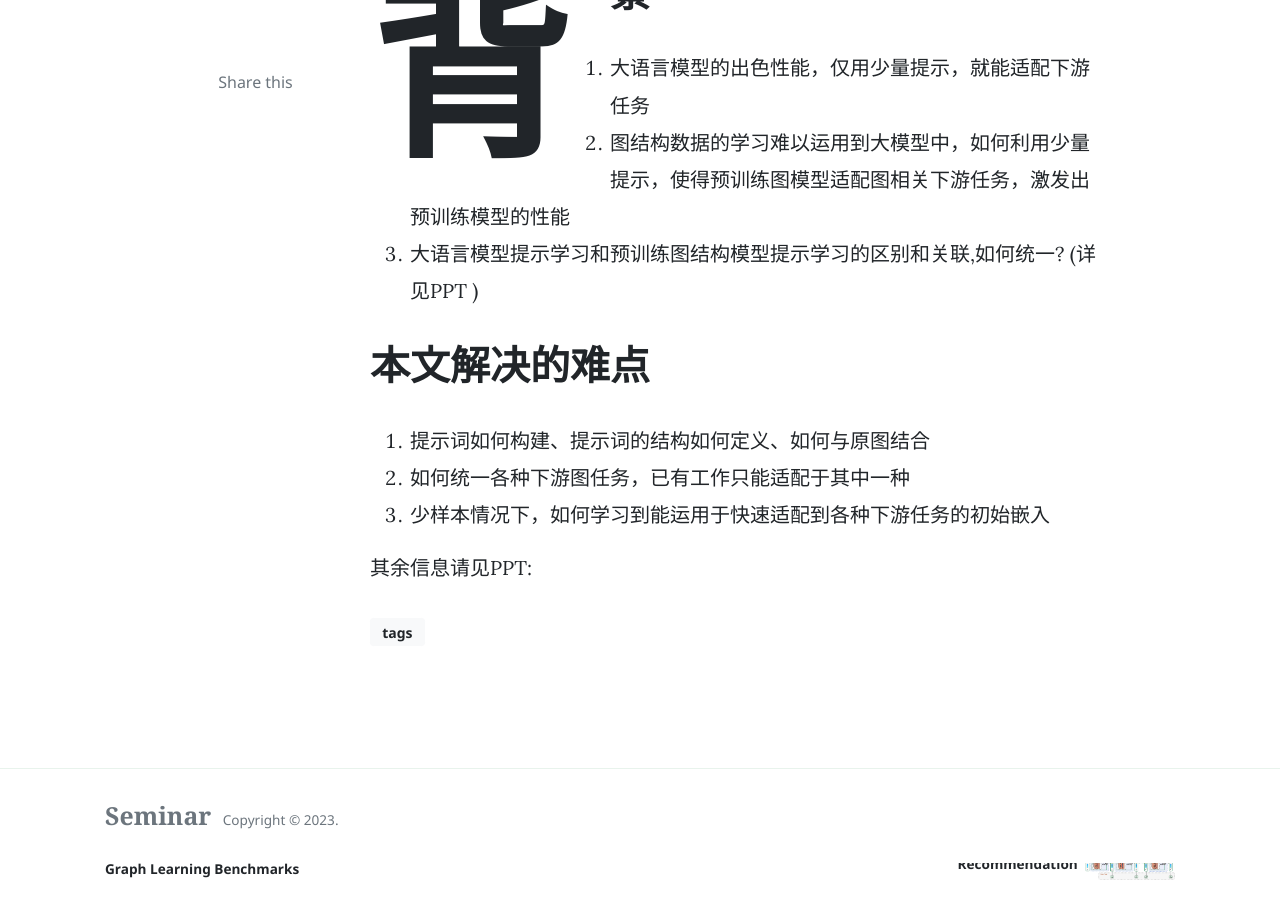
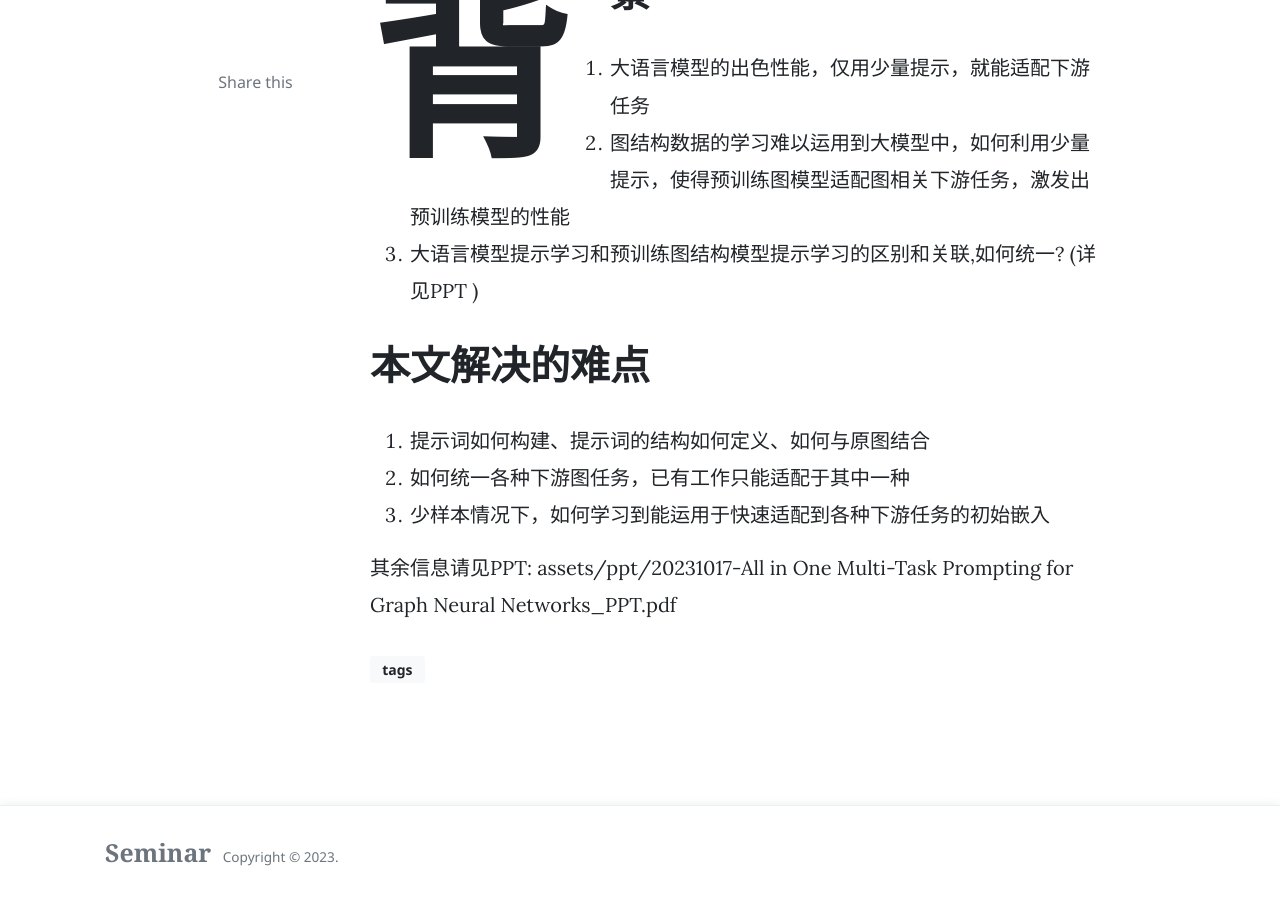
Before and after one commit to biya0105/biya0105.github.io, a Jekyll site: the page built from _posts/2023-10-17-All in One Multi-Task Prompting for Graph Neural Networks.md, in a window 1280 px wide and 900 px high, scrolled down 599 px. Built offline with Jekyll 4.4.1, drawn with Linux system fonts in a browser that asks for light colours; nearby versions of some CDN libraries; comment, search, counter and statistics services are not loaded.

Commit message:
Update 2023-10-17-All in One Multi-Task Prompting for Graph Neural Networks.md

```diff
--- a/_posts/2023-10-17-All in One Multi-Task Prompting for Graph Neural Networks.md
+++ b/_posts/2023-10-17-All in One Multi-Task Prompting for Graph Neural Networks.md
@@ -22,4 +22,4 @@
 
 
 
-其余信息请见PPT:
+其余信息请见PPT:  assets/ppt/20231017-All in One Multi-Task Prompting for Graph Neural Networks_PPT.pdf
```
